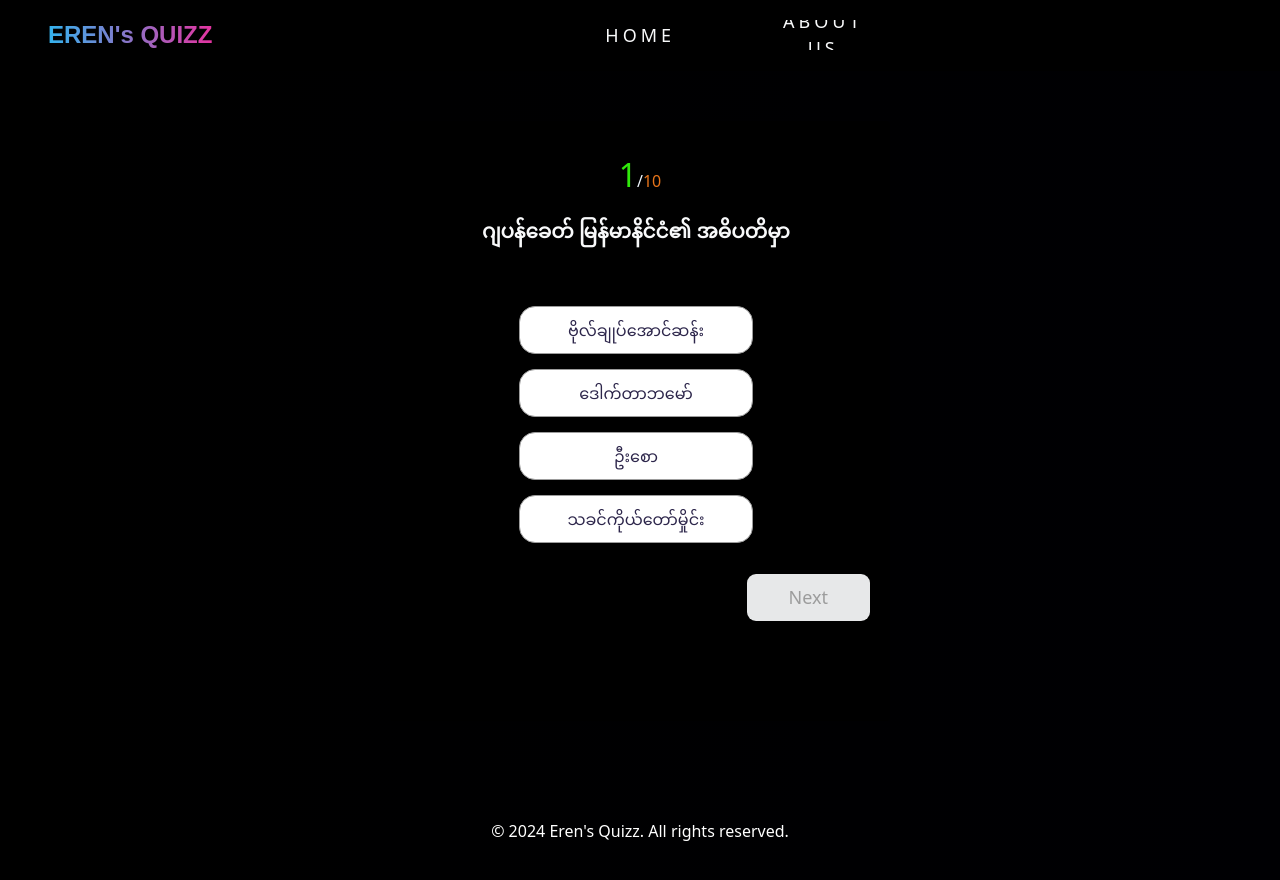
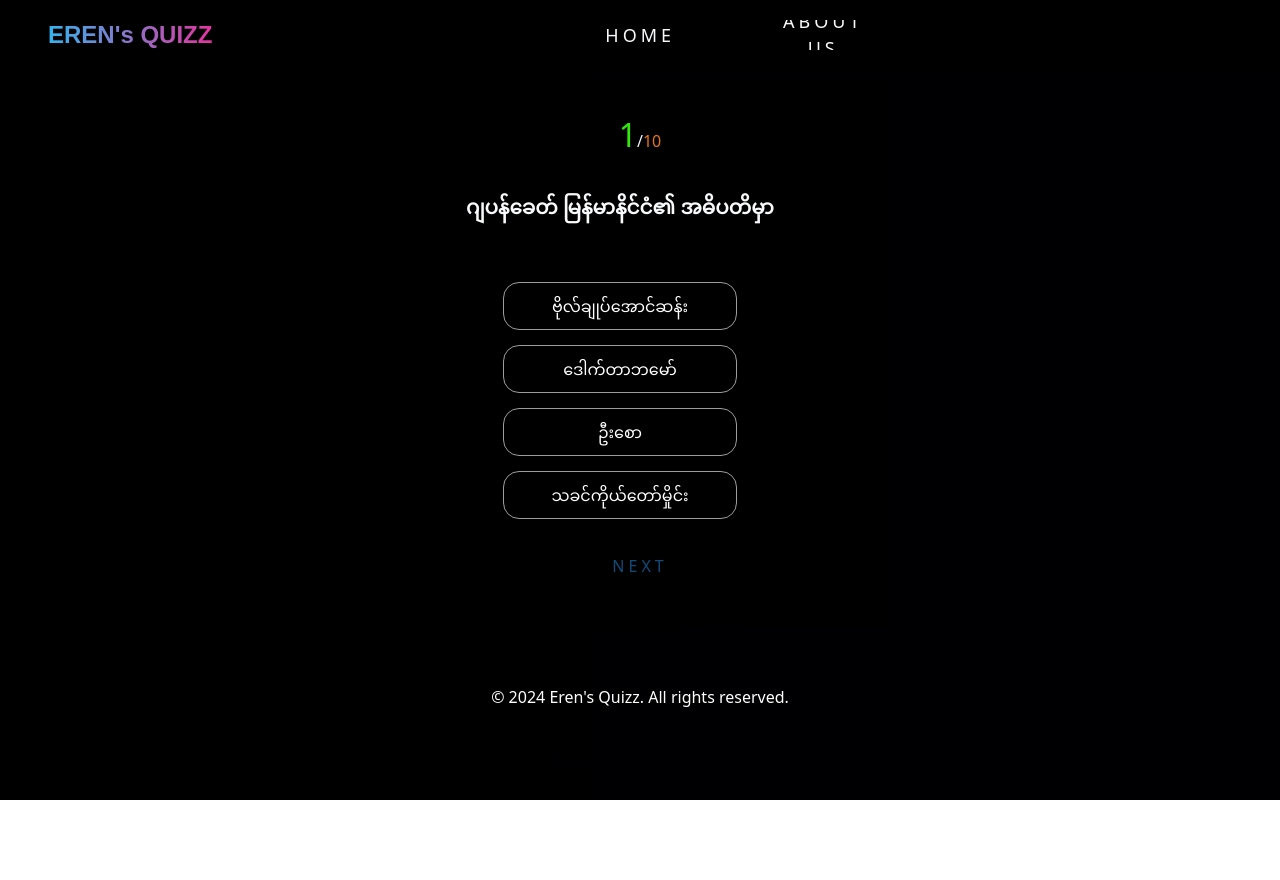
Before and after one commit to ThuKhaCharmThar/React-Quiz-App, a React (Vite) app: page /quizz in a window 1280 px wide. Shown: the top 880 px of the page. After the commit the page ends 800 px from the top, so only its background shows below. Built offline with nearby package versions, Linux system fonts and the light colour scheme.

Commit message:
modify page

```diff
--- a/src/Quiz.jsx
+++ b/src/Quiz.jsx
@@ -51,52 +51,86 @@ const Quiz = ({ questions }) => {
       <div className="quiz-container">
         {!showResult ? (
           <>
-          <div className="text-center">
-            <span className="active-question-no">{currentQuestion + 1}</span>
-            <span className="total-question"><span className="spa">/</span>{questions.length}</span>
+            <div className="text-center">
+              <span className="active-question-no">{currentQuestion + 1}</span>
+              <span className="total-question">
+                <span className="spa">/</span>
+                {questions.length}
+              </span>
             </div>
-            <ul>
-              <h2 className="text-light text-center">{question}</h2>
-              <div className="row mt-5 col-6 offset-3">
+            <ul className="p-3">
+              <h2 className="text-light text-center"data-aos="fade-down"
+                data-aos-duration="1500"
+                data-aos-delay="500"
+                data-aos-offset="100">{question}</h2>
+              <div className="row mt-5 col-6 offset-3"data-aos="fade-right"
+                data-aos-duration="1500"
+                data-aos-delay="500"
+                data-aos-offset="100">
                 {choices.map((answer, index) => (
                   <li
                     onClick={() => onAnswerClick(answer, index)}
                     key={answer}
-                    className={`${answerIdx === index ? "selected-answer" : null}`}
+                    className={`${
+                      answerIdx === index ? "selected-answer" : null
+                    }`}
                   >
-                    <span
-                      className=""
-                      data-aos="fade-up"
-                      data-aos-duration="2000"
-                    >
-                      {answer}
-                    </span>
+                    <span className="">{answer}</span>
                   </li>
                 ))}
               </div>
             </ul>
-            <div className="footter">
-              <button onClick={onClickNext} disabled={answerIdx === null}>
+
+            <div className="footter mb-3">
+              <a
+                className={"button" + (answerIdx === null ? " disabled" : "")}
+                onClick={onClickNext}
+                disabled={answerIdx === null}
+              >
+                <span></span>
+                <span></span>
+                <span></span>
+                <span></span>
                 {currentQuestion === questions.length - 1 ? "finish" : "Next"}
-              </button>
+              </a>
             </div>
           </>
         ) : (
-          <div className="result">
-            <h3>Result</h3>
-            <p>
-              Total Questions : <span>{questions.length}</span>
+          <div className="result text-white text-center mb-5" >
+            <h3 className=""data-aos="fade-down"
+          data-aos-duration="1500"
+          data-aos-delay="500"
+          data-aos-offset="100">Result</h3>
+            <p className=""data-aos="fade-right"
+          data-aos-duration="1500"
+          data-aos-delay="1000"
+          data-aos-offset="100">
+              Total Questions : <span style={{color:"#e8751a"}}>{questions.length}</span>
             </p>
-            <p>
-              Total Score: <span>{result.score}</span>
+            <p className=""data-aos="fade-left"
+          data-aos-duration="1500"
+          data-aos-delay="1200"
+          data-aos-offset="100">
+              Total Score: <span style={{color:"#e4f313"}}>{result.score}</span>
             </p>
-            <p>
-              Correct Answers: <span>{result.correctAnswers}</span>
+            <p className=""data-aos="fade-right"
+          data-aos-duration="1500"
+          data-aos-delay="1400"
+          data-aos-offset="100">
+              Correct Answers: <span style={{color:"#30e90b"}}>{result.correctAnswers}</span>
             </p>
-            <p>
-              Wrong Answers: <span>{result.wrongAnswers}</span>
+            <p className="mb-3"data-aos="fade-left"
+          data-aos-duration="1500"
+          data-aos-delay="1600"
+          data-aos-offset="100">
+              Wrong Answers: <span style={{color:"red"}}>{result.wrongAnswers}</span>
             </p>
-            <button onClick={onTryAgain}> Try Again</button>
+            <a className="try mt-5" onClick={onTryAgain}>
+              <span></span>
+              <span></span>
+              <span></span>
+              <span></span>
+              Try Again</a>
           </div>
         )}
       </div>
--- a/src/index.scss
+++ b/src/index.scss
@@ -4,7 +4,6 @@ $bg: #ffffff;
 $bg-accent: #e7e8e9;
 $foreground: #2d264b;
 $disabled: #9c9c9c;
-
 
 body {
   font-family: monospace;
@@ -20,11 +19,11 @@ body {
 .quiz-container {
   width: auto;
   max-width: 500px;
-  height: 90vh;
+  height: auto;
   max-height: 600px;
-  background:#000000;
+  background: #000000;
   border-radius: 4px;
-  margin: 50px auto;
+  margin: 10px auto;
   padding: 30px 20px;
   box-sizing: border-box;
 
@@ -58,9 +57,9 @@ body {
   .total-question {
     font-size: 16px;
     font-weight: 500;
-    color: #E8751A;
-    .spa{
-      color:aliceblue;
+    color: #e8751a;
+    .spa {
+      color: aliceblue;
     }
   }
 
@@ -77,10 +76,10 @@ body {
     li {
       text-decoration: none;
       list-style: none;
-      color: $foreground;
+      color: $bg;
       font-size: 16px;
       text-align: center;
-      background: $bg;
+      background: #000000;
       border: 1px solid $disabled;
       border-radius: 16px;
       padding: 11px;
@@ -89,47 +88,189 @@ body {
     }
 
     .selected-answer {
-      background: #3f87a6;
-      border: 1px solid #f69d31;
-      color: $bg;
+      background: #ffffff;
+      border: 1px solid #2926dd;
+      color: #000000;
     }
   }
   .footter {
     display: flex;
-    justify-content: flex-end;
-  }
-  button {
-    background: linear-gradient(#102129, #477523, #49361e);
-    border-radius: 9px;
-    font-size: 18px;
-    color: $bg;
-    padding: 10px 42px;
-    outline: none;
-    border: none;
-    margin-top: 15px;
-    cursor: pointer;
-    &:disabled {
-      background: $bg-accent;
-      color: $disabled;
-      cursor: not-allowed;
+    justify-content: flex-start;
+    a {
+      position: relative;
+      display: flex;
+      padding: 15px 30px;
+      width: 90px;
+      color: #2196f3;
+      margin: auto;
+      align-items: center;
+      text-align: center;
+      height: 30px;
+      justify-content: center;
+      text-transform: uppercase;
+      letter-spacing: 4px;
+      text-decoration: none;
+      // font-size: 24px;
+      overflow: hidden;
+      transition: 0.25;
+      // &:disabled {
+      //   background: $bg-accent;
+      //   color: $disabled;
+      //   cursor: not-allowed;
+      // }
+    }
+    .button.disabled {
+      pointer-events: none;
+      opacity: 0.5;
+    }
+    a:hover {
+      color: #255784;
+      background: #e4f313;
+      box-shadow: 0 0 5px #e4f313, 0 0 20px #e4f313, 0 0 40px #e4f313;
+      transition-delay: 0.3s;
+    }
+    a span {
+      position: absolute;
+      display: block;
+    }
+    a span:nth-child(1) {
+      top: 0;
+      left: -100%;
+      width: 100%;
+      height: 2px;
+      background: linear-gradient(90deg, transparent, #e4f313);
+    }
+    a:hover span:nth-child(1) {
+      left: 100%;
+      transition: 1s;
+    }
+
+    a span:nth-child(2) {
+      top: -100%;
+      right: 0;
+      width: 2px;
+      height: 100%;
+      background: line-gradient(180deg, transparent, #e4f313);
+    }
+
+    a:hover span:nth-child(2) {
+      top: 100%;
+      transition: 1s;
+      transition-delay: 0.1s;
+    }
+    a span:nth-child(3) {
+      bottom: 0;
+      right: -100%;
+      width: 100%;
+      height: 2px;
+      background: linear-gradient(270deg, transparent, #e4f313);
+    }
+    a:hover span:nth-child(3) {
+      right: 100%;
+      transition: 1s;
+      transition-delay: 0.1s;
+    }
+    a span:nth-child(4) {
+      bottom: -100%;
+      left: 0;
+      width: 2px;
+      height: 100%;
+      background: line-gradient(360deg, transparent, #e4f313);
+    }
+    a:hover span:nth-child(4) {
+      bottom: 100%;
+      transition: 1s;
+      transition-delay: 0.4s;
     }
   }
 
   .result {
     text-align: center;
-    h3 {
+    h2 {
       font-size: 24px;
       letter-spacing: 1.4px;
       text-align: center;
     }
     p {
-      font-size: 16px;
+      font-size: 25px;
       font-weight: 500;
+    }
+    a {
+      position: relative;
+      display: flex;
+      padding: 15px 30px;
+      width: 180px;
+      color: #2196f3;
+      margin: auto;
+      align-items: center;
+      text-align: center;
+      height: 30px;
+      justify-content: center;
+      text-transform: uppercase;
+      letter-spacing: 4px;
+      text-decoration: none;
+      // font-size: 24px;
+      overflow: hidden;
+      transition: 0.25;
+    }
+    a:hover {
+      color: #000000;
+      background: #ee3017;
+      box-shadow: 0 0 5px #ee3017, 0 0 20px #ee3017, 0 0 40px #ee3017;
+      transition-delay: 0.5s;
+    }
+    a span {
+      position: absolute;
+      display: block;
+    }
+    a span:nth-child(1) {
+      top: 0;
+      left: -100%;
+      width: 100%;
+      height: 2px;
+      background: linear-gradient(90deg, transparent, #ee3017);
+    }
+    a:hover span:nth-child(1) {
+      left: 100%;
+      transition: 1s;
+    }
 
-      span {
-        color: $primary;
-        font-size: 22px;
-      }
+    a span:nth-child(2) {
+      top: -100%;
+      right: 0;
+      width: 2px;
+      height: 100%;
+      background: line-gradient(180deg, transparent, #ee3017);
+    }
+
+    a:hover span:nth-child(2) {
+      top: 100%;
+      transition: 1s;
+      transition-delay: 0.15s;
+    }
+    a span:nth-child(3) {
+      bottom: 0;
+      right: -100%;
+      width: 100%;
+      height: 2px;
+      background: linear-gradient(270deg, transparent, #ee3017);
+    }
+    a:hover span:nth-child(3) {
+      right: 100%;
+      transition: 1s;
+      transition-delay: 0.15s;
+    }
+    a span:nth-child(4) {
+      bottom: -100%;
+      left: 0;
+      width: 2px;
+      height: 100%;
+      background: line-gradient(360deg, transparent, #ee3017);
+    }
+    a:hover span:nth-child(4) {
+      bottom: 100%;
+      transition: 1s;
+      transition-delay: 0.75s;
     }
   }
 }
@@ -158,7 +299,7 @@ body {
     color: #255784;
     background: #2196f3;
     box-shadow: 0 0 10px #2196f3, 0 0 40px #2196f3, 0 0 80px #2196f3;
-    transition-delay:0.5s;
+    transition-delay: 0.5s;
   }
   a span {
     position: absolute;
```
